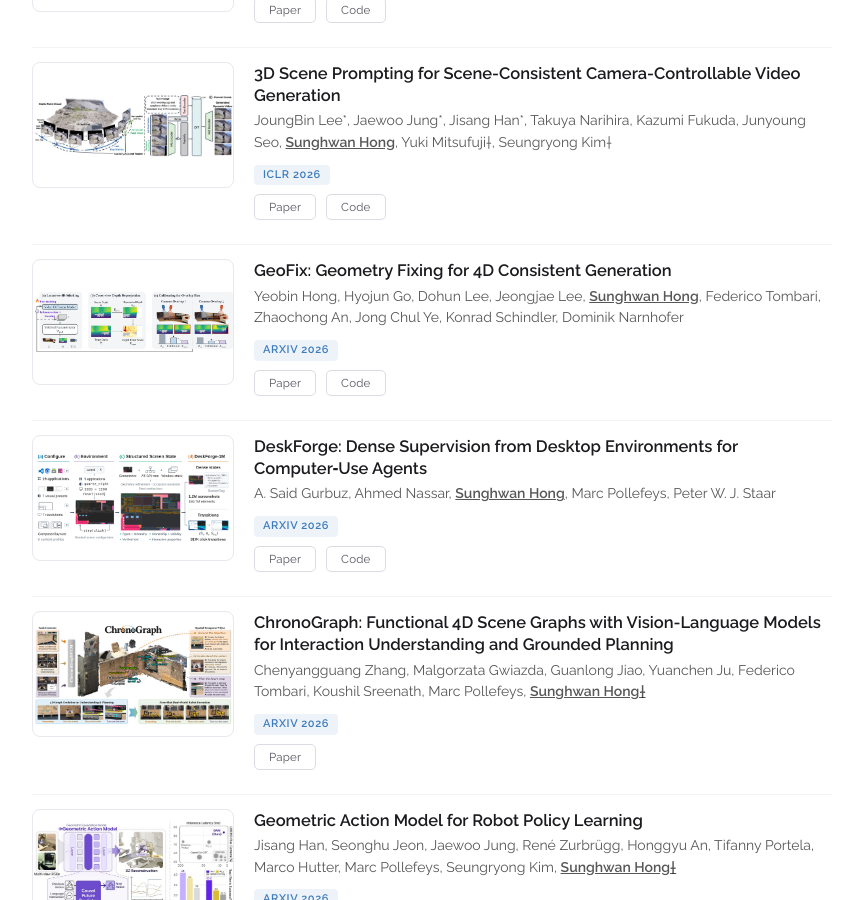
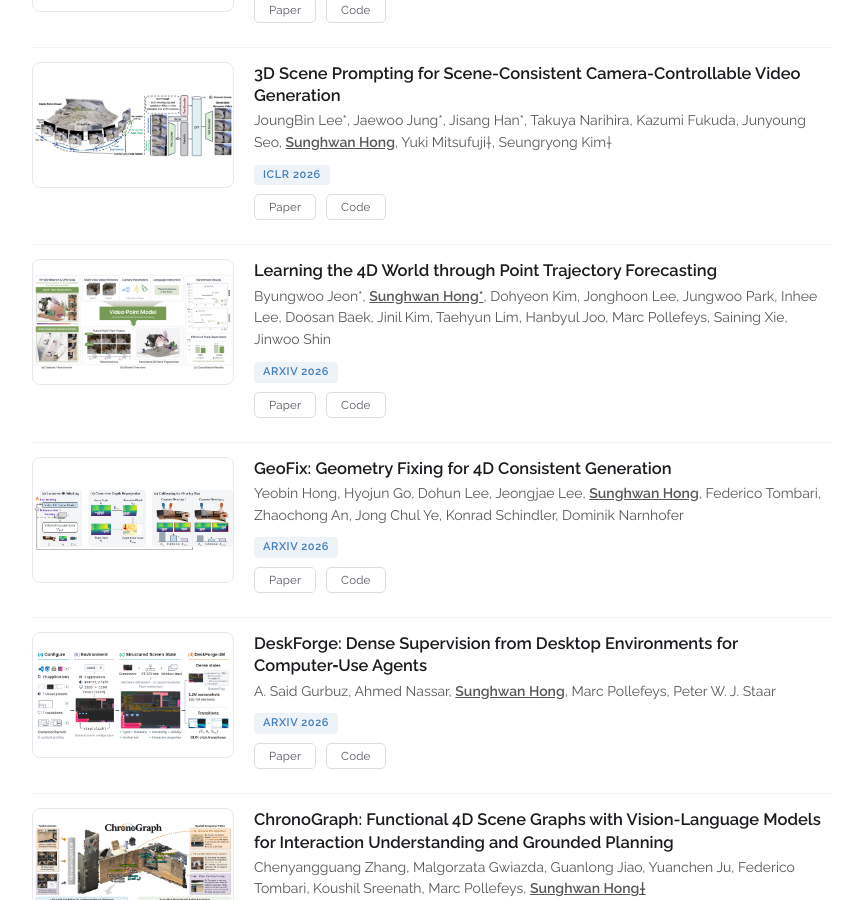
Before and after one commit to SunghwanHong/sunghwanhong.github.io, a Jekyll site: the page built from index.html, in a window 1280 px wide and 900 px high, scrolled down 4414 px. Shown: the whole window, without its empty margins (208-1060 px from the left). Built offline with Jekyll 4.4.1, drawn with Linux system fonts in a browser that asks for light colours; some web fonts are replaced.

Commit message:
Update publications.yaml

```diff
--- a/_data/publications.yaml
+++ b/_data/publications.yaml
@@ -110,6 +110,14 @@ papers:
     venue: "ICLR 2026"
     paper_pdf: "https://arxiv.org/abs/2606.17046"
     code: "https://arxiv.org/abs/2606.17046"
+    selected: y
+
+  - title: "Learning the 4D World through Point Trajectory Forecasting"
+    image: "/assets/publications/thumbs/vpm.jpg"
+    authors: "Byungwoo Jeon*, <b><u>Sunghwan Hong*</u></b>, Dohyeon Kim, Jonghoon Lee, Jungwoo Park, Inhee Lee, Doosan Baek, Jinil Kim, Taehyun Lim, Hanbyul Joo, Marc Pollefeys, Saining Xie, Jinwoo Shin"
+    venue: "Arxiv 2026"
+    paper_pdf: "https://arxiv.org/abs/2610.28594"
+    code: "https://rootyjeon.github.io/video-point-model/"
     selected: y
 
   - title: "GeoFix: Geometry Fixing for 4D Consistent Generation"
```
